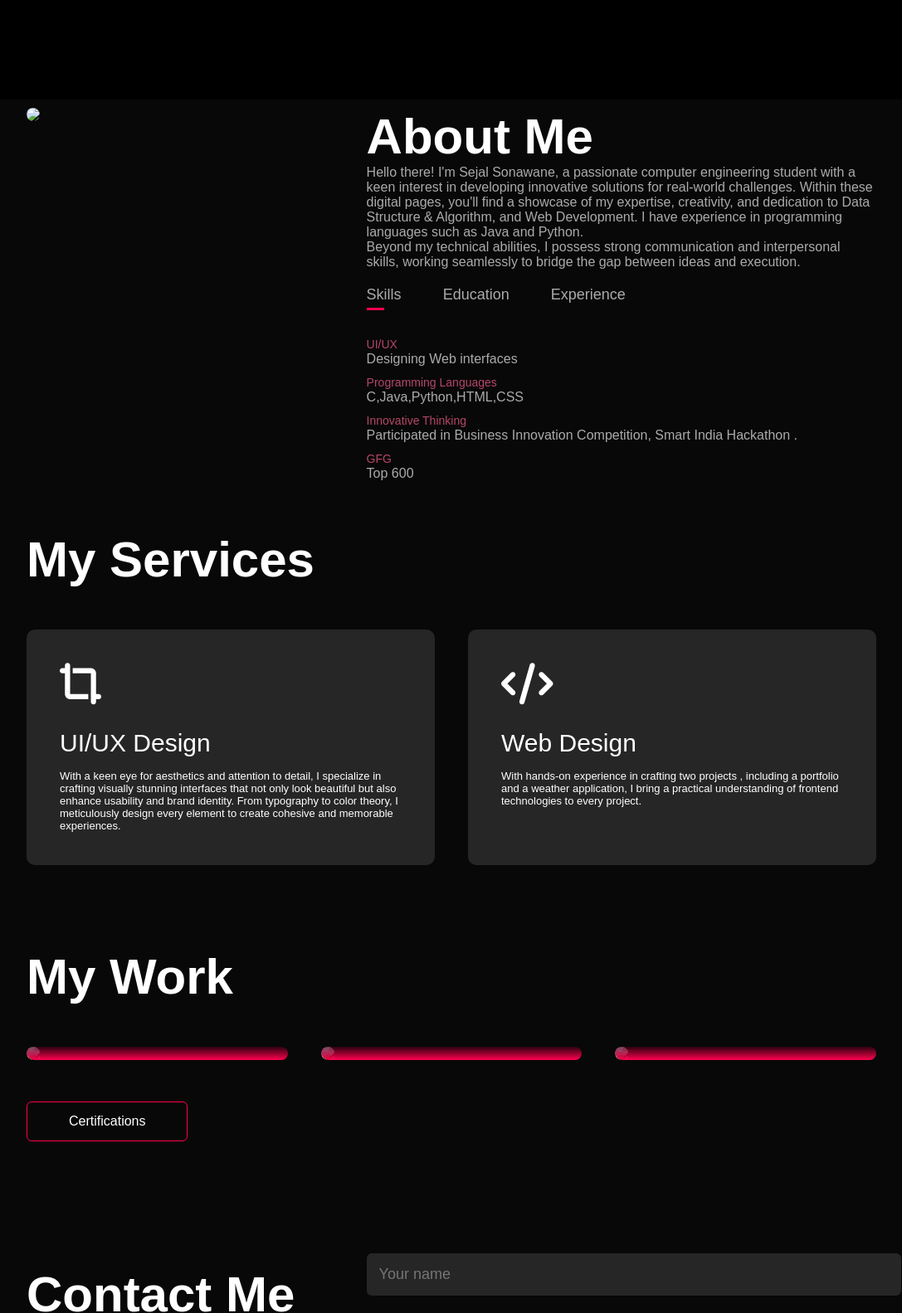
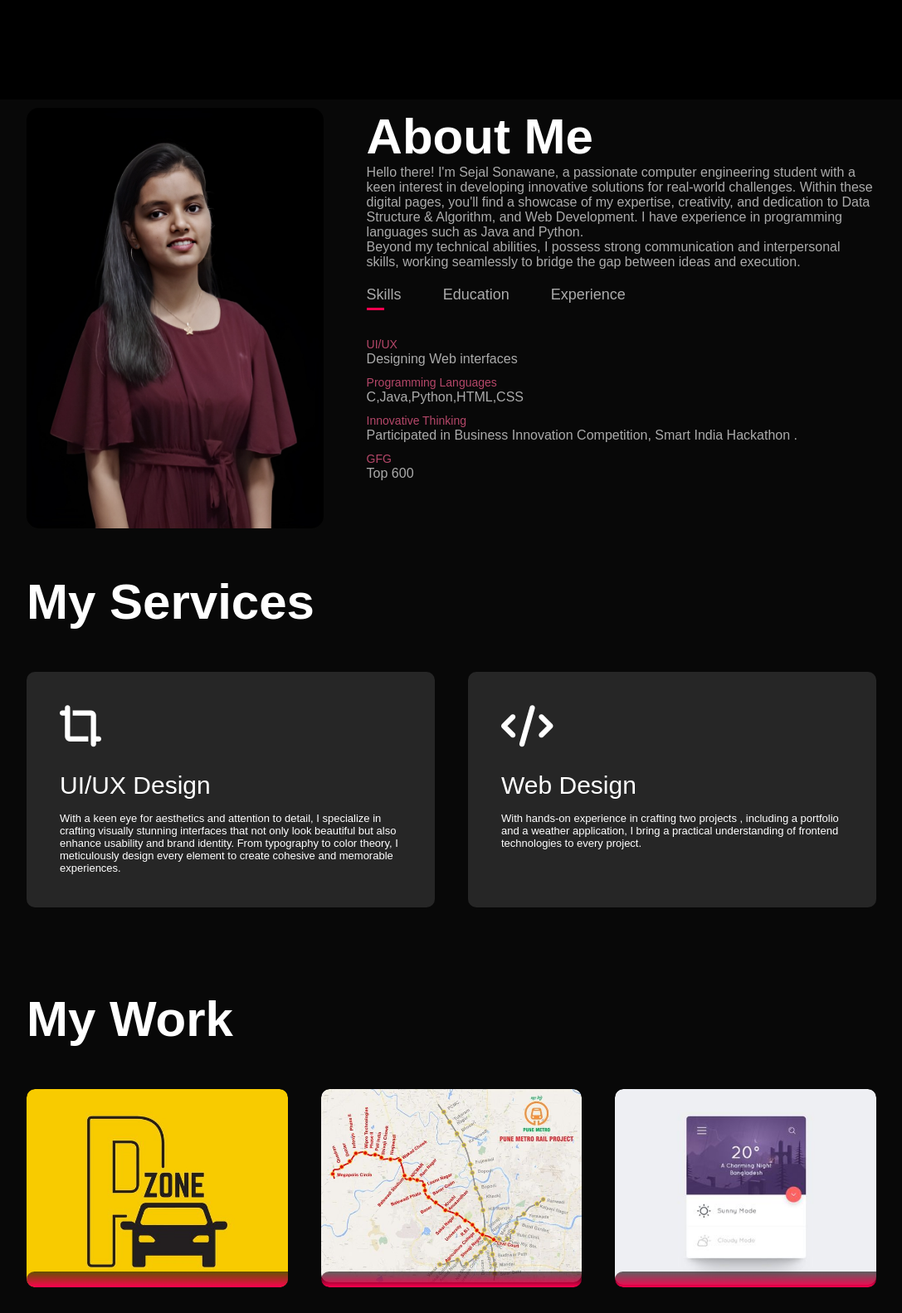
Before and after one commit to SejalSonawane/BharatIntern, a plain HTML site: page index.html in a window 1280 px wide. Shown: the part 680-2263 px from the top of the page at 83% size, without its empty margins (96-1183 px from the left). Drawn offline with Linux system fonts and the light colour scheme; files whose address does not match are found by name.

Commit message:
Update index.html

```diff
--- a/index.html
+++ b/index.html
@@ -11,7 +11,7 @@
     <div id="header">
         <div class="container">
             <nav>
-                <img src="./images/NewLogo.png" class="logo">
+                <img src="./NewLogo.png" class="logo">
                 <ul id="sidemenu">
                     <li><a href="#header">Home</a></li>
                     <li><a href="#about">About</a></li>
@@ -34,7 +34,7 @@
         <div class="container">
             <div class="row">
                 <div class="about-col-1">
-                    <img src="./images/imag2.jpeg" >
+                    <img src="./imag2.jpeg" >
                 </div>
                 <div class="about-col-2">
                     <h1 class="sub-title">About Me</h1>
@@ -111,7 +111,7 @@
         <h1 class="sub-title">My Work</h1>
         <div class="work-list">
             <div class="work">
-                <img src="./images/park1.jpg">
+                <img src="./park1.jpg">
                     <div class="layer">
                         <div>
                             <h3>Vehicle Parking Management System</h3>
@@ -120,7 +120,7 @@
                     </div>
             </div>
             <div class="work">
-                <img src="./images/PuneMtero.jpg">
+                <img src="./PuneMtero.jpg">
                 <div class="layer">
                     <div>
                     <h3>Pune Metro Map Navigator</h3>
@@ -130,7 +130,7 @@
                 </div>
             </div>
             <div class="work">
-                <img src="./images/weatherAPI.jpg">
+                <img src="./weatherAPI.jpg">
                 <div class="layer">
                     <div>
                     <h3>Weather API</h3>
@@ -155,7 +155,7 @@
                     <a href="https://www.linkedin.com/in/sejal-sonawane-bab3b9265/" ><i class="fa-brands fa-linkedin"></i></i></a>
                 </div>
                 <br>
-                <a href="./Images/Sejal-CV.pdf" download target="_main" class="btn">Download CV</a>
+                <a href="./Sejal-CV.pdf" download target="_main" class="btn">Download CV</a>
             </div>
             <div class="contact-right">
                 <form name="submit-to-google-sheet">
```
